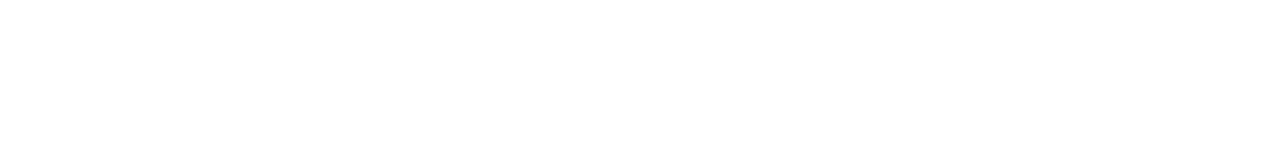
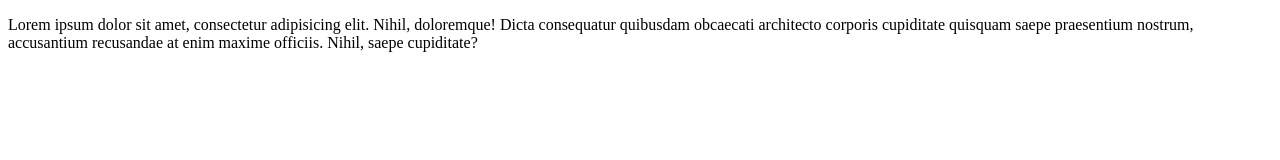
Before and after one commit to OrtegaWill/Html5, a plain HTML site: page prueba.html in a window 1280 px wide. Drawn offline with Linux system fonts and the light colour scheme.

Commit message:
Confirmado contenedor

```diff
--- a/prueba.html
+++ b/prueba.html
@@ -7,6 +7,9 @@
     <title>Manejo de Git desde VS Code</title>
 </head>
 <body>
-
+    <div class="container">
+        <div class="row"></div>
+        <p>Lorem ipsum dolor sit amet, consectetur adipisicing elit. Nihil, doloremque! Dicta consequatur quibusdam obcaecati architecto corporis cupiditate quisquam saepe praesentium nostrum, accusantium recusandae at enim maxime officiis. Nihil, saepe cupiditate?</p>
+    </div>
 </body>
 </html>
```
